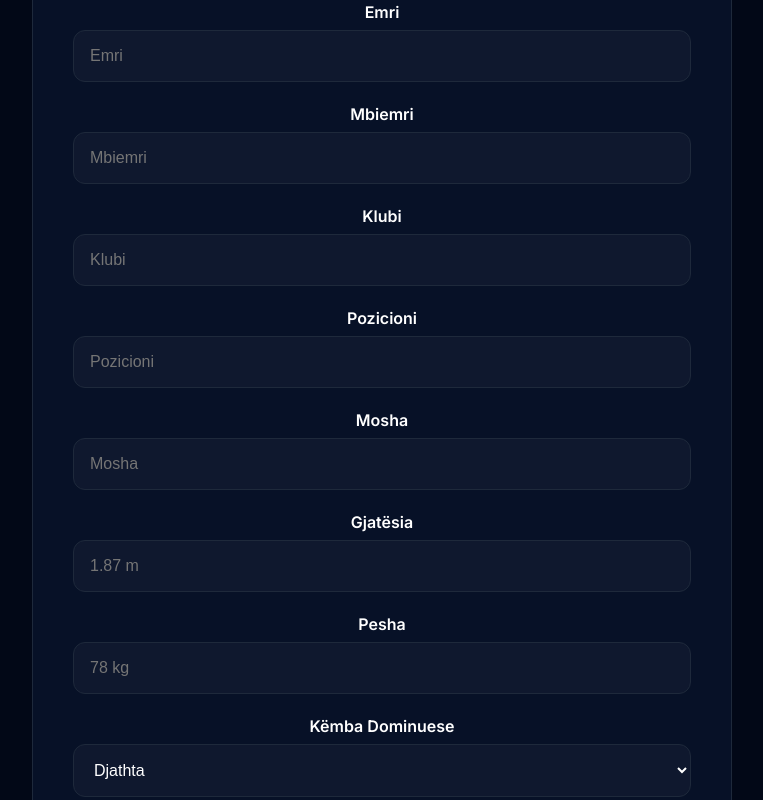
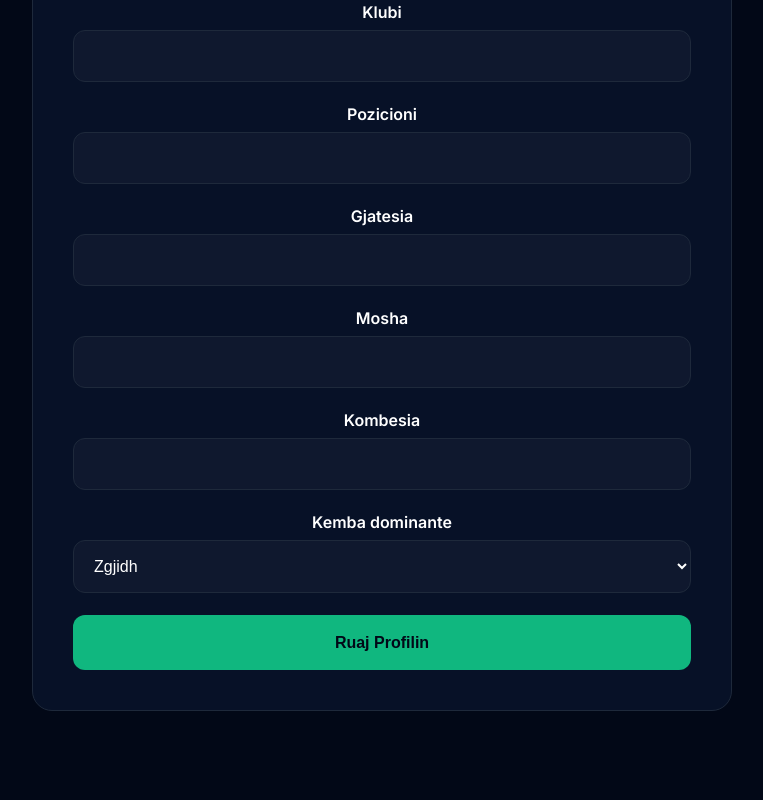
Before and after one commit to eraldkasaj/Talento11, a React (Vite) app: page /edit-profile in a window 1280 px wide. Shown: the part 320-1120 px from the top of the page, without its empty margins (258-1021 px from the left). Built offline with nearby package versions, Linux system fonts and the light colour scheme; the HTML template or start-up script is replaced by a standard one.

Commit message:
Add Firebase authentication and player dashboard

```diff
--- a/src/pages/edit_profile/Edit_Profile.jsx
+++ b/src/pages/edit_profile/Edit_Profile.jsx
@@ -1,85 +1,274 @@
 import "./Edit_Profile.css";
+import { useState } from "react";
+import { auth,db } from "../../firebase/firebase";
+import { ref,update } from "firebase/database";
+import { useNavigate } from "react-router-dom";
 
-function Edit_Profile() {
-  return (
+
+function Edit_Profile(){
+
+
+const navigate = useNavigate();
+
+
+const [club,setClub] = useState("");
+const [position,setPosition] = useState("");
+const [height,setHeight] = useState("");
+const [age,setAge] = useState("");
+const [nationality,setNationality] = useState("");
+const [dominantFoot,setDominantFoot] = useState("");
+
+
+
+const saveProfile = async(e)=>{
+
+e.preventDefault();
+
+
+try{
+
+
+const user = auth.currentUser;
+
+
+await update(ref(db,"users/" + user.uid + "/profile"),{
+
+club,
+position,
+height,
+age,
+nationality,
+dominantFoot
+
+});
+
+
+console.log("Profili u perditesua");
+
+
+navigate("/player-dashboard");
+
+
+}
+
+
+catch(error){
+
+
+console.log(error.message);
+
+
+}
+
+
+}
+
+
+
+
+return(
+
 <section className="edit-profile-page">
+
 
 <div className="edit-profile-container">
 
-        <h1>Edito Profilin</h1>
+
+<h1>Ndrysho Profilin</h1>
+
 
 <p>
-          Përditëso informacionin e profilit tënd.
+Ploteso informacionet e profilit tend.
 </p>
 
-        <form className="edit-profile-form">
+
+
+<form
+className="edit-profile-form"
+onSubmit={saveProfile}
+>
+
+
 
 <div className="form-group">
-            <label>Emri</label>
-            <input type="text" placeholder="Emri" />
-          </div>
 
-          <div className="form-group">
-            <label>Mbiemri</label>
-            <input type="text" placeholder="Mbiemri" />
-          </div>
+<label>
+Klubi
+</label>
 
-          <div className="form-group">
-            <label>Klubi</label>
-            <input type="text" placeholder="Klubi" />
-          </div>
 
-          <div className="form-group">
-            <label>Pozicioni</label>
-            <input type="text" placeholder="Pozicioni" />
-          </div>
+<input
+type="text"
+value={club}
+onChange={(e)=>setClub(e.target.value)}
+/>
 
-          <div className="form-group">
-            <label>Mosha</label>
-            <input type="number" placeholder="Mosha" />
-          </div>
-
-          <div className="form-group">
-            <label>Gjatësia</label>
-            <input type="text" placeholder="1.87 m" />
-          </div>
-
-          <div className="form-group">
-            <label>Pesha</label>
-            <input type="text" placeholder="78 kg" />
-          </div>
-
-          <div className="form-group">
-            <label>Këmba Dominuese</label>
-
-            <select>
-              <option>Djathta</option>
-              <option>Majta</option>
-              <option>Të dyja</option>
-            </select>
 
 </div>
 
+
+
+
+
+
 <div className="form-group">
-            <label>Biografia</label>
 
-            <textarea
-              rows="5"
-              placeholder="Shkruaj diçka për veten..."
-            ></textarea>
+<label>
+Pozicioni
+</label>
+
+
+<input
+type="text"
+value={position}
+onChange={(e)=>setPosition(e.target.value)}
+/>
+
 
 </div>
 
+
+
+
+
+
+<div className="form-group">
+
+<label>
+Gjatesia
+</label>
+
+
+<input
+type="text"
+value={height}
+onChange={(e)=>setHeight(e.target.value)}
+/>
+
+
+</div>
+
+
+
+
+
+
+<div className="form-group">
+
+<label>
+Mosha
+</label>
+
+
+<input
+type="number"
+value={age}
+onChange={(e)=>setAge(e.target.value)}
+/>
+
+
+</div>
+
+
+
+
+
+
+
+<div className="form-group">
+
+<label>
+Kombesia
+</label>
+
+
+<input
+type="text"
+value={nationality}
+onChange={(e)=>setNationality(e.target.value)}
+/>
+
+
+</div>
+
+
+
+
+
+
+
+
+<div className="form-group">
+
+<label>
+Kemba dominante
+</label>
+
+
+<select
+
+value={dominantFoot}
+
+onChange={(e)=>setDominantFoot(e.target.value)}
+
+>
+
+
+<option value="">
+Zgjidh
+</option>
+
+
+<option value="Right">
+E djathta
+</option>
+
+
+<option value="Left">
+E majta
+</option>
+
+
+<option value="Both">
+Te dyja
+</option>
+
+
+</select>
+
+
+</div>
+
+
+
+
+
+
+
+
 <button type="submit">
-            Ruaj Ndryshimet
+
+Ruaj Profilin
+
 </button>
+
+
+
 
 </form>
 
+
 </div>
 
+
 </section>
-  );
+
+
+)
+
+
 }
 
+
+
 export default Edit_Profile;
--- a/src/pages/login/Login.jsx
+++ b/src/pages/login/Login.jsx
@@ -1,9 +1,70 @@
 import "./Login.css";
-import { Link } from "react-router-dom";
+import { Link, useNavigate } from "react-router-dom";
 import logo_img from "../../assets/images/logo.png";
+import { useState } from "react";
+import { auth, db } from "../../firebase/firebase";
+import { signInWithEmailAndPassword } from "firebase/auth";
+import { ref, get } from "firebase/database";
 
 function Login() {
+
+  const [email, setEmail] = useState("");
+  const [password, setPassword] = useState("");
+
+  const navigate = useNavigate();
+
+
+  const handleLogin = async (e) => {
+
+    e.preventDefault();
+
+    try {
+
+      const userCredential =
+        await signInWithEmailAndPassword(
+          auth,
+          email,
+          password
+        );
+
+      const user = userCredential.user;
+
+
+      const userRef = ref(db, "users/" + user.uid);
+
+      const snapshot = await get(userRef);
+
+
+      if (snapshot.exists()) {
+
+        const userData = snapshot.val();
+
+        console.log(userData);
+
+
+        if (userData.role === "player") {
+
+          navigate("/player-dashboard");
+
+        } else if (userData.role === "scout") {
+
+          navigate("/scout-dashboard");
+
+        }
+
+      }
+
+    } catch (error) {
+
+      console.log(error.message);
+
+    }
+
+  };
+
+
   return (
+
     <section className="login">
 
       <div className="login-card">
@@ -14,41 +75,60 @@ function Login() {
           className="login-logo"
         />
 
-        <h1>Mirë se u ktheve!</h1>
+
+        <h1>Hyr</h1>
 
         <p>
-          Hyr në llogarinë tënde për të vazhduar.
+          Mirë se u ktheve në Talento11.
         </p>
 
-        <form className="login-form">
+
+        <form
+          className="login-form"
+          onSubmit={handleLogin}
+        >
 
           <input
             type="email"
             placeholder="Email"
+            value={email}
+            onChange={(e)=>setEmail(e.target.value)}
           />
+
 
           <input
             type="password"
             placeholder="Password"
+            value={password}
+            onChange={(e)=>setPassword(e.target.value)}
           />
+
 
           <button type="submit">
             Hyr
           </button>
 
+
         </form>
 
+
         <span>
+
           Nuk ke llogari?
+
           <Link to="/register">
             Regjistrohu
           </Link>
+
         </span>
+
 
       </div>
 
     </section>
+
   );
+
 }
 
 export default Login;
--- a/src/pages/player_dashboard/Player_Dashboard.jsx
+++ b/src/pages/player_dashboard/Player_Dashboard.jsx
@@ -1,52 +1,110 @@
 import "./Player_Dashboard.css";
-import { Link } from "react-router-dom";
+import { useEffect,useState } from "react";
+import { auth,db } from "../../firebase/firebase";
+import { ref,get } from "firebase/database";
+import { useNavigate } from "react-router-dom";
 
-function Player_Dashboard() {
-  return (
+function Player_Dashboard(){
+
+const navigate = useNavigate();
+
+const [userData,setUserData] = useState(null);
+
+useEffect(()=>{
+
+const getUserData = async()=>{
+
+const user = auth.currentUser;
+
+if(user){
+
+const userRef = ref(db,"users/" + user.uid);
+
+const snapshot = await get(userRef);
+
+if(snapshot.exists()){
+
+setUserData(snapshot.val());
+
+}
+
+}
+
+}
+
+getUserData();
+
+},[]);
+
+
+return(
+
 <section className="player-dashboard">
-
-      <div className="dashboard-header">
 
 <h1>Paneli i Lojtarit</h1>
 
+{userData && (
+
+<h2>
+Mirësevjen {userData.name} {userData.surname}
+</h2>
+
+)}
+
+<div className="dashboard-cards">
+
+<div
+className="dashboard-card"
+onClick={()=>navigate("/edit-profile")}
+>
+
+<h3>👤 Profili im</h3>
+
 <p>
-          Menaxho profilin dhe aktivitetin tënd.
+Menaxho të dhënat personale.
 </p>
 
 </div>
 
-      <div className="dashboard-grid">
 
-       <Link to="/my-profile" className="dashboard-box">
-            <h2>👤 Profili im</h2>
-            <p>Shiko dhe përditëso të dhënat.</p>
-       </Link>
+<div className="dashboard-card">
 
-       <Link to="/statistics" className="dashboard-card">
-          <p>Statistics</p></Link>
+<h3>📊 Statistics</h3>
 
-        <Link to="/highlights" className="dashboard-card">
-        <p>Highlights</p>
-        </Link>
+<p>
+Shiko statistikat.
+</p>
 
-       <Link to="/messages" className="dashboard-card">
-       <p>Messages</p>
-       </Link>
+</div>
 
-        <Link to="/visits" className="dashboard-card">
-        <p>Vizitat</p>
-        </Link>
 
-       <Link to="/settings" className="dashboard-box">
+<div className="dashboard-card">
 
-          <h2>⚙️ Cilësimet</h2>
-          <p>Menaxho llogarinë.</p>
-      </Link>
+<h3>🎥 Highlights</h3>
+
+<p>
+Menaxho videot.
+</p>
+
+</div>
+
+
+<div className="dashboard-card">
+
+<h3>⚙️ Cilësimet</h3>
+
+<p>
+Menaxho llogarinë.
+</p>
+
+</div>
 
 </div>
 
 </section>
-  );
+
+)
+
 }
 
 export default Player_Dashboard;
```
Lines whose indentation alone changed are shown as unchanged.
